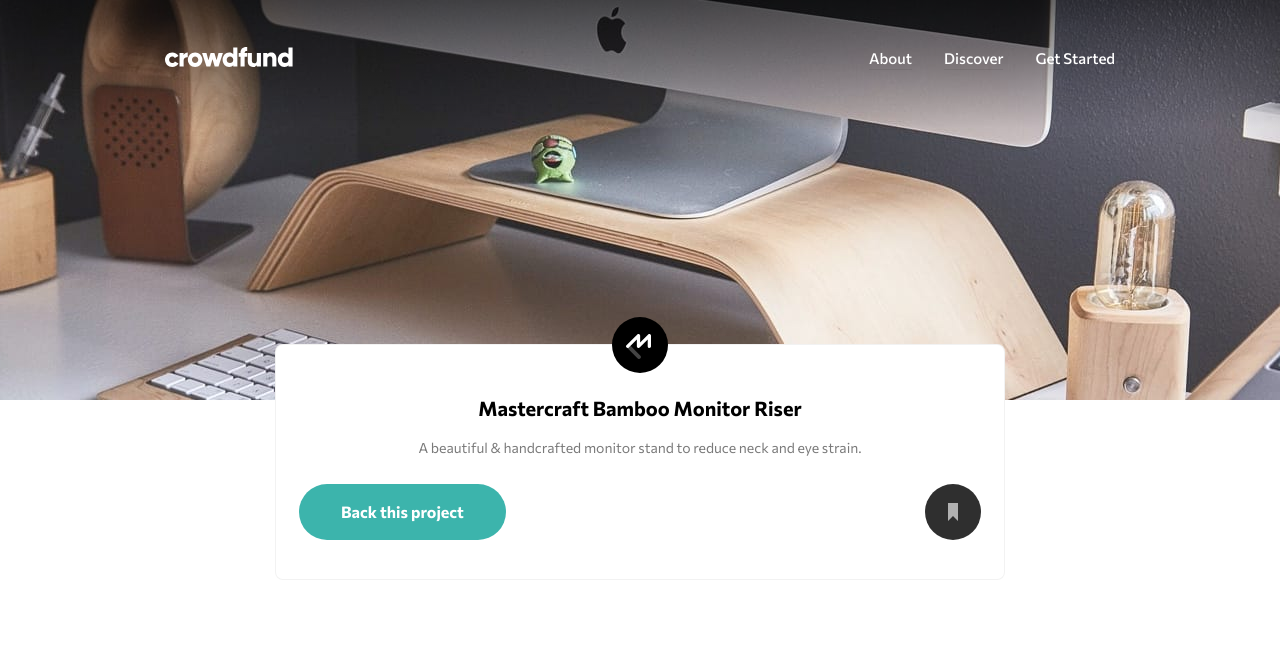
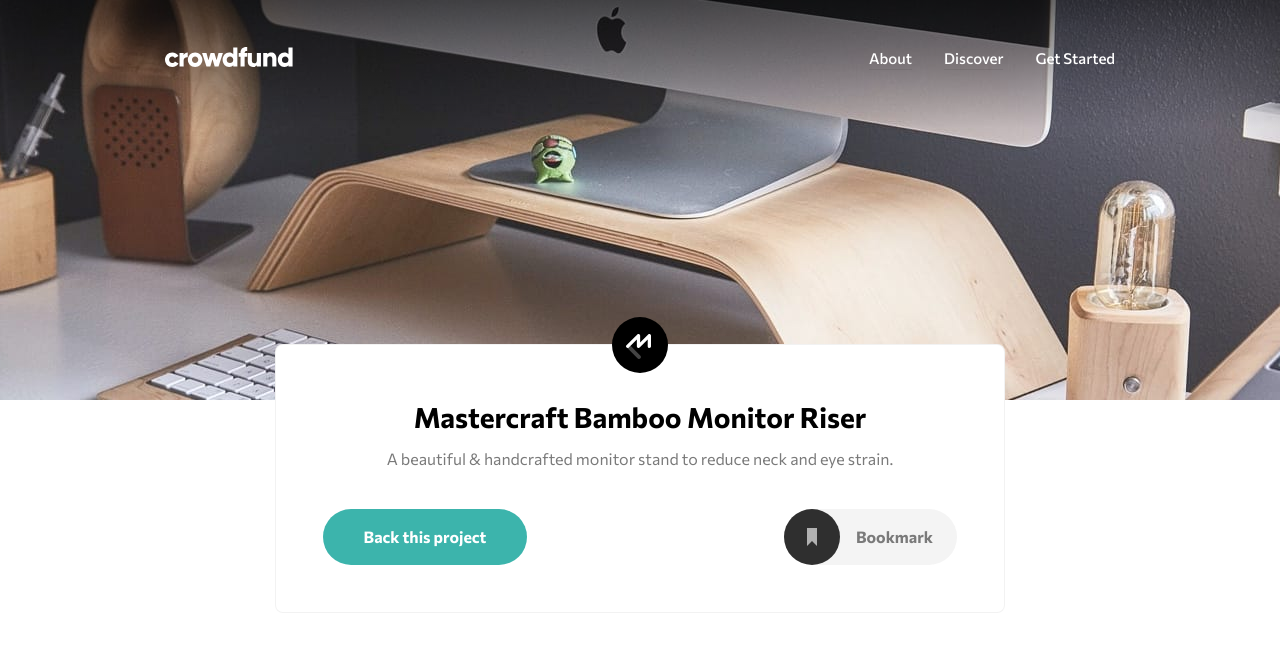
Before and after one commit to vanderms/crowdfunding-product-app, an Angular app: page / in a window 1280 px wide. Shown: the top 652 px of the page. Built offline with nearby package versions, Linux system fonts and the light colour scheme.

Commit message:
implements header tablet design

```diff
--- a/src/app/header/header.component.scss
+++ b/src/app/header/header.component.scss
@@ -13,6 +13,10 @@
   display: flex;
   align-items: center;
   flex-direction: column;
+
+  @include media(tablet) {
+    padding: 55px 47px 47px;
+  }
 }
 
 .logo {
@@ -27,6 +31,11 @@
   color: var(--black);
   text-align: center;
   padding-inline: 20px;
+
+  @include media(tablet) {
+    font-size: 28px;
+    line-height: 34px;
+  }
 }
 
 .description {
@@ -36,6 +45,12 @@
   line-height: 24px;
   color: var(--dark-gray);
   text-align: center;
+
+  @include media(tablet) {
+    margin-top: 15px;
+    font-size: 16px;
+    line-height: 20px;
+  }
 }
 
 .cta-container {
@@ -44,12 +59,16 @@
   display: flex;
   align-items: center;
   justify-content: space-between;
+
+  @include media(tablet) {
+    margin-top: 40px;
+  }
 }
 
 .cta-primary {
-  padding-inline: 24px;
   height: 56px;
   line-height: 56px;
+  width: 140px;
   text-align: center;
   background-color: var(--moderate-cyan);
   color: var(--white);
@@ -63,16 +82,19 @@
 
   @include media(mobile) {
     font-size: 16px;
-    padding-inline: 42px;
+    padding-inline: 0;
+    width: 204px;
   }
 }
 
 .bookmark {
   border: none;
-  background-color: transparent;
+  background-color: rgba(47, 47, 47, 0.05);
   border-radius: 999px;
   cursor: pointer;
   display: flex;
+  align-items: center;
+
 }
 
 .bookmark .text {
@@ -81,6 +103,17 @@
   overflow: hidden;
   position: absolute;
   left: -100vh;
+
+  @include media(tablet) {
+    position: static;
+    width: auto;
+    height: auto;
+    margin-inline: 16px 24px;
+    font-weight: 700;
+    font-size: 16px;
+    line-height: 20px;
+    color: var(--dark-gray);
+  }
 }
 
 .bookmark:hover circle {
@@ -89,6 +122,9 @@
 
 .bookmark[data-active='true'],
 .bookmark[data-active='true']:hover {
+
+  background-color: rgba(20, 122, 115, 0.05);
+
   circle {
     fill: var(--dark-cyan);
   }
@@ -96,4 +132,8 @@
   path {
     fill: var(--white);
   }
+
+  .text{
+    color: var(--dark-cyan);
+  }
 }
```
